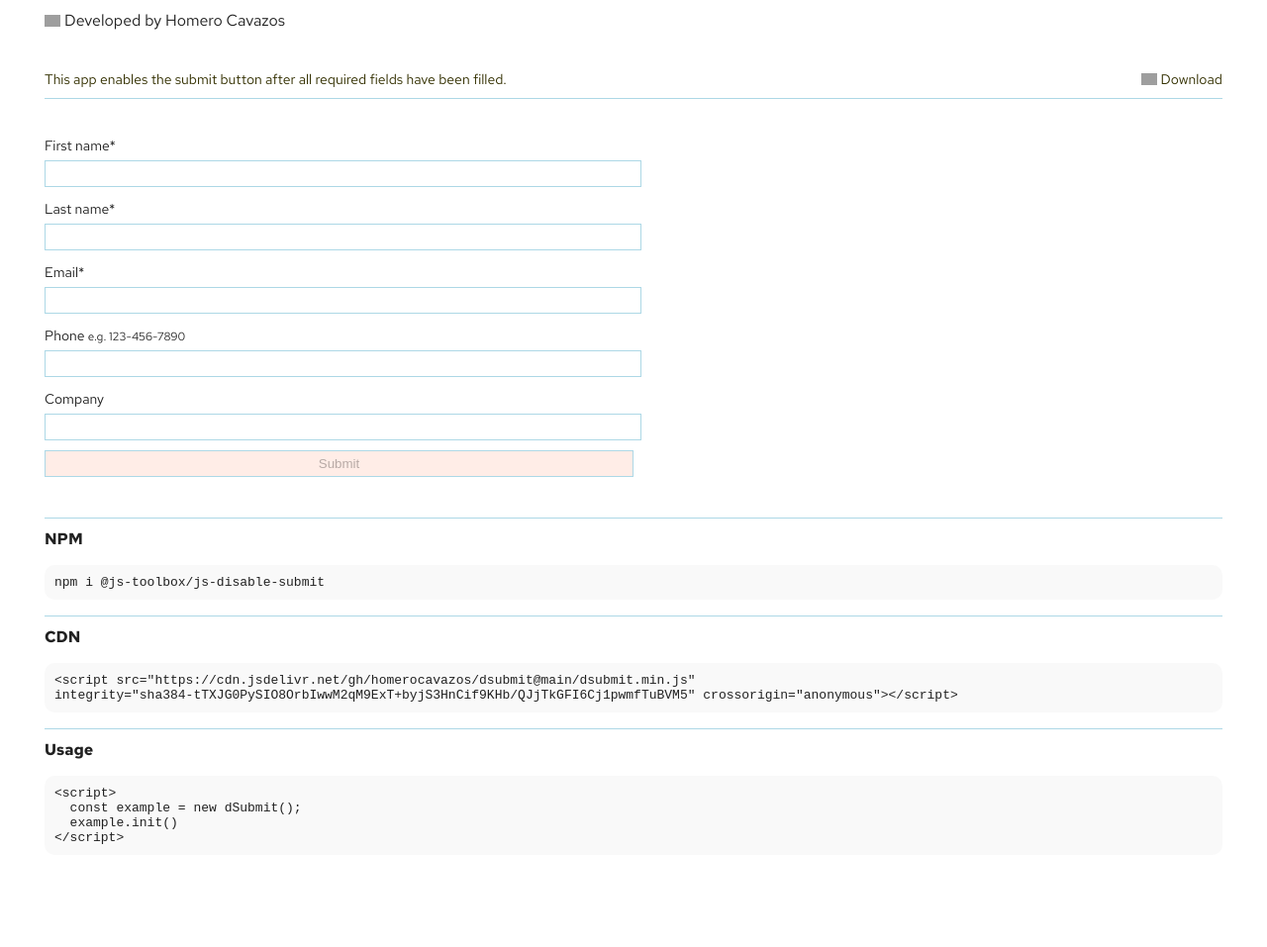
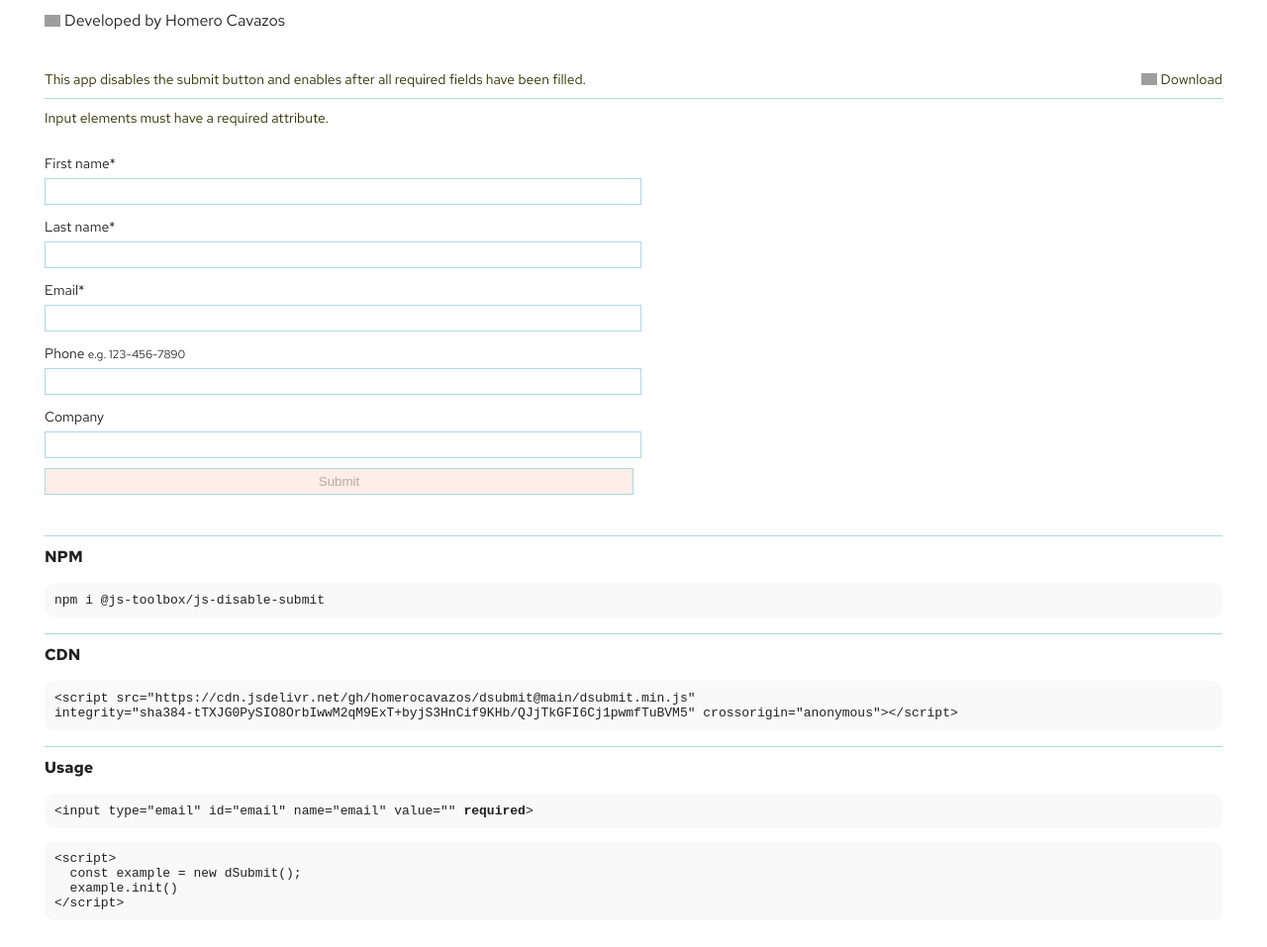
Before and after one commit to homerocavazos/dsubmit, a website: page index.html in a window 1280 px wide. Shown: the part 93-1050 px from the top of the page at 99% size. Before the commit the page ends 1010 px from the top, so only its background shows below. Drawn offline with Linux system fonts and the light colour scheme; grey boxes are pictures that could not be loaded.

Commit message:
Added more instruction

```diff
--- a/index.html
+++ b/index.html
@@ -40,10 +40,12 @@
 
   <div>
 <section class="underline">
-  <p>This app enables the submit button after all required fields have been filled.</p>
+  <p>This app disables the submit button and enables after all required fields have been filled.</p>
   <a href="https://github.com/homerocavazos/dsubmit" target="_blank" class="download">Download</a>
 </section>
-
+<section>
+  <p>Input elements must have a required attribute.</p>
+</section>
 <section>
 
     <form>
@@ -75,6 +77,7 @@ npm i @js-toolbox/js-disable-submit</pre>
 &#x3C;script src=&#x22;https://cdn.jsdelivr.net/gh/homerocavazos/dsubmit@main/dsubmit.min.js&#x22;
 integrity=&#x22;sha384-tTXJG0PySIO8OrbIwwM2qM9ExT+byjS3HnCif9KHb/QJjTkGFI6Cj1pwmfTuBVM5&#x22; crossorigin=&#x22;anonymous&#x22;&#x3E;&#x3C;/script&#x3E;</pre>
   <h3>Usage</h3>
+  <pre>&#x3C;input type=&#x22;email&#x22; id=&#x22;email&#x22; name=&#x22;email&#x22; value=&#x22;&#x22; <strong>required</strong>&#x3E;</pre>
   <pre>
 &#x3C;script&#x3E;
   const example = new dSubmit();
```
